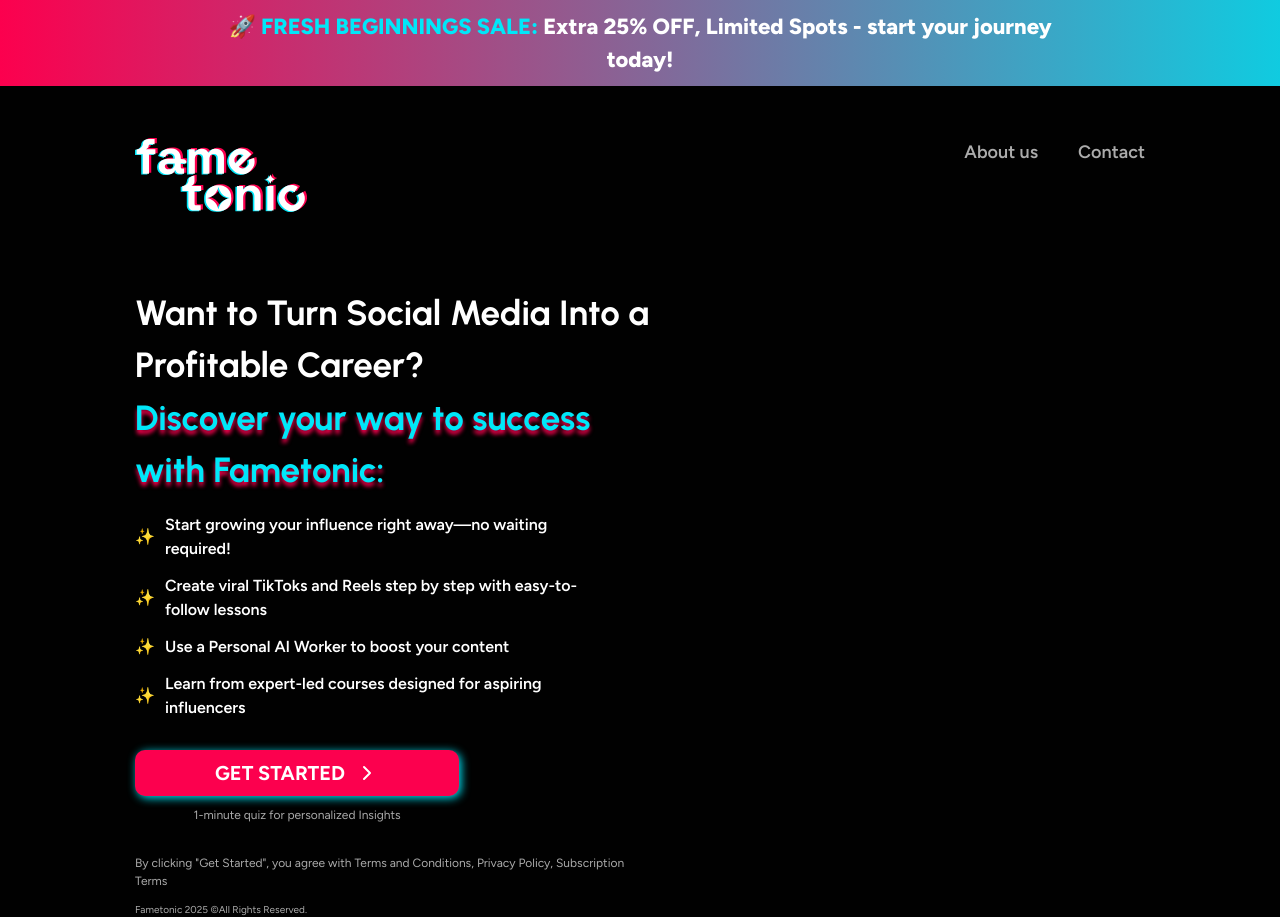
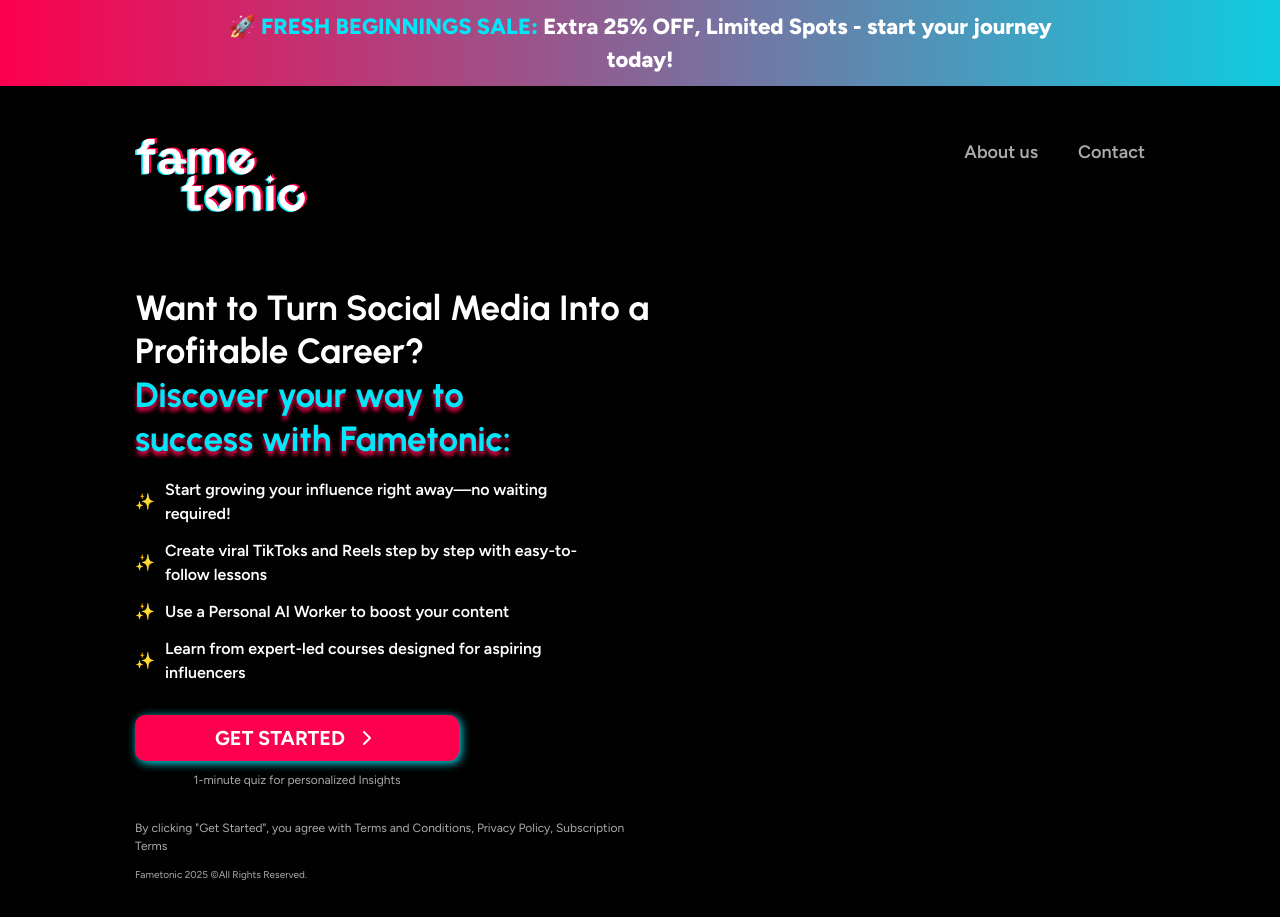
Before and after one commit to ashikuzzaman-abir/fame-tonic, a Next.js app: page / in a window 1280 px wide. After the commit the page ends 882 px from the top, so only its background shows below. Built offline with nearby package versions, Linux system fonts and the light colour scheme.

Commit message:
Hero section spacing issue fixxed

```diff
--- a/src/components/home-page-components/Main.tsx
+++ b/src/components/home-page-components/Main.tsx
@@ -13,10 +13,10 @@ const Main = () => {
 	return (
 		<MainWrapper className='mt-[59px] relative'>
 			<div className='max-w-[516px]'>
-				<h1 className='text-center md:text-left font-mono text-[1.5625rem] md:text-[2.1875rem] font-[700] leading-normal'>
+				<h1 className='text-center md:text-left font-mono text-[1.5625rem] md:text-[2.1875rem] font-[700] leading-tight'>
 					Want to Turn Social Media Into a Profitable Career?
 				</h1>
-				<h2 className='text-center md:text-left font-mono text-[1.5625rem] md:text-[2.1875rem] font-[700] text-primary text-cherry-shadow leading-normal'>
+				<h2 className='text-center md:text-left font-mono text-[1.5625rem] md:text-[2.1875rem] font-[700] text-primary text-cherry-shadow leading-tight pr-20'>
 					Discover your way to success with Fametonic:
 				</h2>
 				<ul className='mt-4 space-y-[13px] max-w-[474px]'>
```
